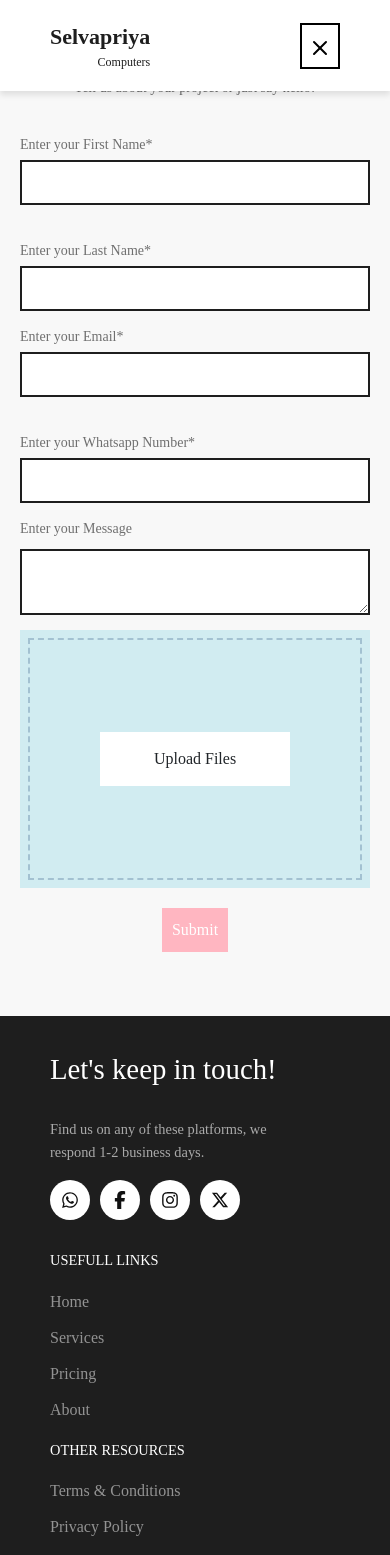
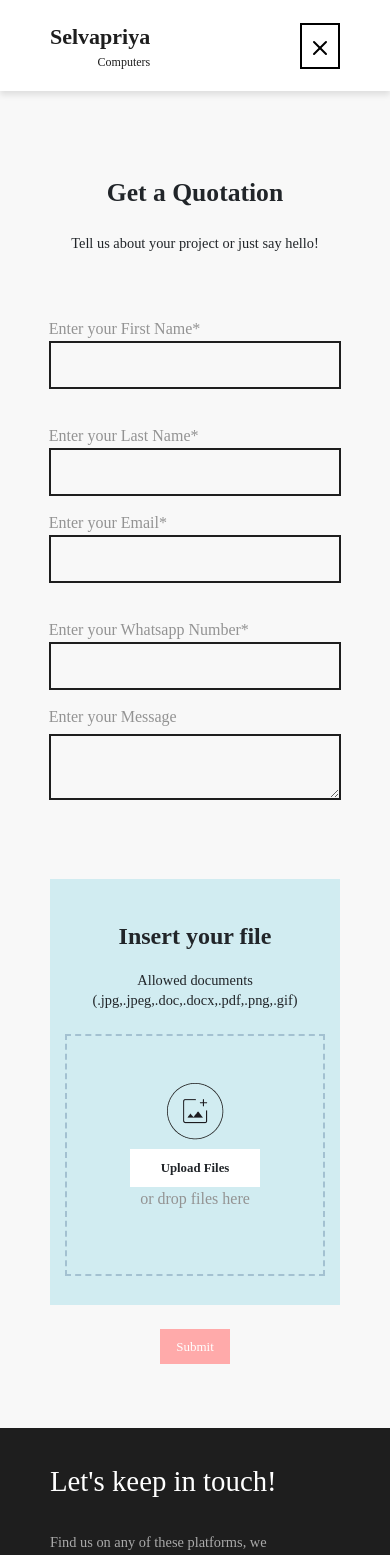
Before and after one commit to SanthoshRam-98/selvapriyacomputers-a-z-, a React (Create React App) app: page /quoteform in a window 390 px wide. Shown: the top 1555 px of the page. Built offline with nearby package versions, Linux system fonts and the light colour scheme.

Commit message:
Modified as responsive quote button

```diff
--- a/src/pages/QuotationForm.js
+++ b/src/pages/QuotationForm.js
@@ -7,45 +7,81 @@ const Container = styled.div`
   flex-direction: column;
   align-items: center;
   background-color: #f8f8f8;
-  padding-top: 128px;
+  padding-top: 50px;
   padding-bottom: 64px;
-  @media (max-width: 992px) {
-    padding-top: 100px;
-  }
-  @media (max-width: 780px) {
-    padding-top: 80px;
-  }
-  @media (max-width: 660px) {
-    padding-top: 60px;
-  }
-  @media (max-width: 480px) {
-    padding-top: 40px;
-  }
   @media (max-width: 330px) {
-    padding-top: 20px;
+    padding-top: 0px;
   }
 `;
 
 const Title = styled.h2`
-  font-size: 24px;
+  font-size: 3rem;
   font-weight: bold;
-  color: #000;
   text-align: center;
+  margin: 0;
+
+  @media (max-width: 992px) {
+    font-size: 2.5rem;
+  }
+  @media (max-width: 768px) {
+    font-size: 2rem;
+  }
+  @media (max-width: 420px) {
+    font-size: 1.6rem;
+  }
+  @media (max-width: 330px) {
+    font-size: 1.3rem;
+  }
+  @media (max-width: 230px) {
+    font-size: 1rem;
+  }
 `;
 
 const Subtitle = styled.p`
-  color: #666;
-  font-size: 14px;
-  text-align: center;
+  font-size: 1.25rem;
+  line-height: 1.6;
+  max-width: 750px;
+  margin: 0 auto;
+
+  @media (max-width: 1200px) {
+    font-size: 1.15rem;
+  }
+  @media (max-width: 992px) {
+    font-size: 1.1rem;
+  }
+  @media (max-width: 768px) {
+    font-size: 1rem;
+    line-height: 1.5;
+  }
+  @media (max-width: 576px) {
+    font-size: 0.95rem;
+  }
+  @media (max-width: 420px) {
+    font-size: 0.9rem;
+    line-height: 1.4;
+  }
+  @media (max-width: 330px) {
+  }
 `;
 
 const FormContainer = styled.div`
-  margin-top: 20px;
+  width: 100%;
+`;
+
+const FormFields = styled.div`
   width: 100%;
   max-width: 820px;
-  padding: 0 20px;
+  margin: auto;
+  @media (max-width: 992px) {
+    width: 75%;
+  }
+  @media (max-width: 768px) {
+    width: 60%;
+  }
+  @media (max-width: 480px) {
+    width: 75%;
+  }
 `;
-
 const FormRow = styled.div`
   display: flex;
   gap: 20px;
@@ -62,17 +98,29 @@ const InputGroup = styled.div`
 `;
 
 const Label = styled.label`
-  font-size: 14px;
-  font-weight: 500;
-  color: #6f6f6f;
-  margin-bottom: 5px;
+  color: #939393;
+  text-decoration: none;
+  font-size: 1rem;
+
+  @media (max-width: 992px) {
+    font-size: 0.5 rem;
+  }
+  @media (max-width: 768px) {
+    font-size: 0.375 rem;
+  }
+  @media (max-width: 330px) {
+    font-size: 0.25 rem;
+  }
+  @media (max-width: 230px) {
+    font-size: 0.25 rem;
+  }
 `;
 
 const Input = styled.input`
   width: 100%;
   padding: 10px;
   border: 2px solid #1e1e1e;
-  font-size: 14px;
+  background: transparent;
 `;
 
 const TextArea = styled.textarea`
@@ -81,38 +129,72 @@ const TextArea = styled.textarea`
   border: 2px solid #1e1e1e;
   font-size: 14px;
   margin-top: 5px;
+  background: transparent;
 `;
 
 const FileUploadContainer = styled.div`
+  display: flex;
+  flex-direction: column;
   background: #d1ecf1;
-  padding: 20px;
   text-align: center;
-  width: 100%;
-  max-width: 820px;
-  margin: auto;
+  height: 426px;
+  margin-left: 100px;
+  margin-right: 100px;
+  gap: 24px;
   @media (max-width: 992px) {
     padding: 15px;
   }
-  @media (max-width: 780px) {
-    padding: 10px;
+  @media (max-width: 660px) {
+    margin-right: 50px;
+    margin-left: 50px;
   }
   @media (max-width: 480px) {
-    padding: 8px;
+    margin-right: 50px;
+    margin-left: 50px;
+  }
+  @media (max-width: 330px) {
+    margin-right: 20px;
+    margin-left: 20px;
   }
 `;
 
 const SubmitButton = styled.button`
   display: block;
+  background-color: rgba(255, 170, 170, 1);
+  color: rgba(255, 255, 255, 1);
+  padding: 12px 24px;
+  cursor: pointer;
+  text-align: center;
+  font-size: 1rem;
   margin: auto;
-  margin-top: 20px;
-  background: #ffb6c1;
+  transition: background-color 0.3s ease;
+  border: none;
+  margin-top: 24px;
+  &:hover {
     color: white;
-  padding: 10px;
-  border: none;
-  font-size: 16px;
-  cursor: pointer;
-  &:hover {
-    background: #ff96a0;
+    background-color: black;
+  }
+
+  &:focus {
+    outline: 2px solid rgba(255, 170, 170, 0.5);
+    outline-offset: 2px;
+  }
+
+  @media (max-width: 768px) {
+    font-size: 0.875rem;
+    padding: 10px 18px;
+  }
+
+  @media (max-width: 480px) {
+    font-size: 0.8125rem !important;
+    padding: 8px 16px !important;
+  }
+
+  @media (max-width: 330px) {
+    && {
+      font-size: 0.625rem !important;
+      padding: 6px 12px !important;
+    }
   }
 `;
 
@@ -122,11 +204,31 @@ const StyledFileComponent = styled.div`
   align-items: center;
   justify-content: center;
   width: 100%;
-  max-width: 600px;
+  max-width: 1030px;
   height: 242px;
   border: 2px dashed #a3c1d1;
   text-align: center;
-  margin: auto;
+  margin-left: auto;
+  margin-right: auto;
+
+  p {
+    color: #939393;
+    text-decoration: none;
+    font-size: 1rem;
+
+    @media (max-width: 992px) {
+      font-size: 0.5 rem;
+    }
+    @media (max-width: 768px) {
+      font-size: 0.375 rem;
+    }
+    @media (max-width: 330px) {
+      font-size: 0.25 rem;
+    }
+    @media (max-width: 230px) {
+      font-size: 0.25 rem;
+    }
+  }
 `;
 
 const UploadButton = styled.label`
@@ -140,10 +242,35 @@ const UploadButton = styled.label`
   border: 2px solid transparent;
   cursor: pointer;
   transition: all 0.3s;
-  font-size: 16px;
+  font-size: 1.25rem;
+  font-weight: bold;
   &:hover {
     background-color: transparent;
     border: 2px solid black;
+  }
+  @media (max-width: 768px) {
+    font-size: 0.9rem;
+    padding: 10px 20px;
+    width: 170px;
+    height: 48px;
+  }
+  @media (max-width: 576px) {
+    font-size: 0.85rem;
+    padding: 8px 16px;
+    width: 150px;
+    height: 42px;
+  }
+  @media (max-width: 420px) {
+    font-size: 0.8rem;
+    padding: 6px 14px;
+    width: 130px;
+    height: 38px;
+  }
+  @media (max-width: 330px) {
+    font-size: 0.75rem;
+    padding: 6px 12px;
+    width: 120px;
+    height: 34px;
   }
   input {
     position: absolute;
@@ -153,7 +280,78 @@ const UploadButton = styled.label`
     cursor: pointer;
   }
 `;
+const ImageContainer = styled.div`
+  width: 56.25px;
+  height: 56.25px;
+  background-color: transparent;
+  margin-bottom: 10px;
+`;
 
+const HeaderContainer = styled.div`
+  display: flex;
+  flex-direction: column;
+  gap: 24px;
+  margin-top: 128px;
+  margin-bottom: 64px;
+`;
+const InsertText = styled.div`
+  font-size: 36px;
+  font-weight: bold;
+  @media (max-width: 992px) {
+    font-size: 32px;
+  }
+  @media (max-width: 768px) {
+    font-size: 28px;
+  }
+  @media (max-width: 420px) {
+    font-size: 24px;
+  }
+  @media (max-width: 330px) {
+    font-size: 20px;
+  }
+  @media (max-width: 230px) {
+    font-size: 18px;
+  }
+`;
+const FileText = styled.div`
+  display: flex;
+  flex-direction: column;
+  gap: 16px;
+  padding-top: 24px;
+`;
+
+const AllowedDocText = styled.div`
+  font-size: 1.25rem;
+  line-height: 1.6;
+  max-width: 750px;
+  margin: 0 auto;
+
+  @media (max-width: 1200px) {
+    font-size: 1.15rem;
+  }
+  @media (max-width: 992px) {
+    font-size: 1.1rem;
+  }
+  @media (max-width: 768px) {
+    font-size: 1rem;
+    line-height: 1.5;
+  }
+  @media (max-width: 576px) {
+    font-size: 0.95rem;
+  }
+  @media (max-width: 420px) {
+    font-size: 0.9rem;
+    line-height: 1.4;
+  }
+  @media (max-width: 330px) {
+  }
+`;
+
+const Forms = styled.div`
+  display: flex;
+  flex-direction: column;
+  gap: 64px;
+`;
 const QuotationForm = () => {
   const [formData, setFormData] = useState({
     firstName: "",
@@ -184,10 +382,14 @@ const QuotationForm = () => {
 
   return (
     <Container>
+      <HeaderContainer>
         <Title>Get a Quotation</Title>
         <Subtitle>Tell us about your project or just say hello!</Subtitle>
+      </HeaderContainer>
       <FormContainer>
         <form onSubmit={handleSubmit}>
+          <Forms>
+            <FormFields>
               <FormRow>
                 <InputGroup>
                   <Label>Enter your First Name*</Label>
@@ -240,14 +442,33 @@ const QuotationForm = () => {
                   onChange={handleChange}
                 />
               </InputGroup>
+            </FormFields>
             <FileUploadContainer>
+              <FileText>
+                <InsertText>Insert your file</InsertText>
+                <AllowedDocText>
+                  Allowed documents (.jpg,.jpeg,.doc,.docx,.pdf,.png,.gif)
+                </AllowedDocText>
+              </FileText>
               <StyledFileComponent>
+                <ImageContainer>
+                  <img src={FileUpload} alt="Upload Icon" />
+                </ImageContainer>
                 <UploadButton>
                   Upload Files
                   <input type="file" multiple onChange={handleFileChange} />
                 </UploadButton>
+                <p>or drop files here</p>
+                {formData.files.length > 0 && (
+                  <ul>
+                    {formData.files.map((file, index) => (
+                      <li key={index}>{file.name}</li>
+                    ))}
+                  </ul>
+                )}
               </StyledFileComponent>
             </FileUploadContainer>
+          </Forms>
           <SubmitButton type="submit">Submit</SubmitButton>
         </form>
       </FormContainer>
```
Lines whose indentation alone changed are shown as unchanged.
